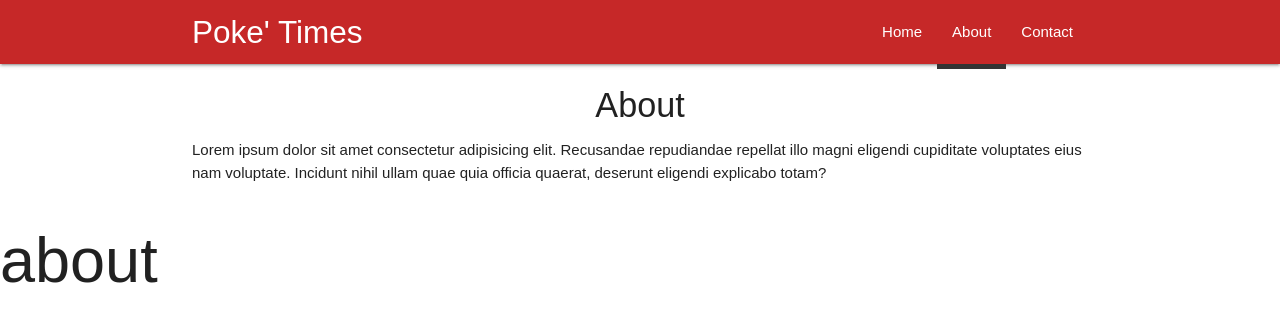
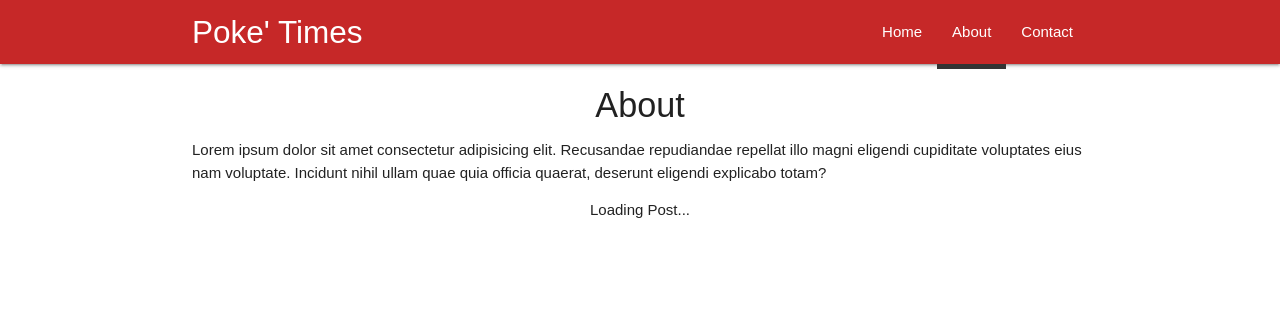
Before and after one commit to nei1d0r/poketimes, a React (Create React App) app: page /about in a window 1280 px wide. Shown: the top 322 px of the page. Built offline with nearby package versions, Linux system fonts and the light colour scheme; no server answers.

Commit message:
individual post page created and hooked up to routes to return individual post

```diff
--- a/src/App.js
+++ b/src/App.js
@@ -14,7 +14,7 @@ class App extends Component {
           <Navbar />
           <Route exact path='/' component={Home}/>
           <Route path='/about' component={About} />
-          <Route path='/contact' component={Contact} />
+          <Route exact path='/contact' component={Contact} />
           <Route path='/:post_id' component={Post} />
         </div>
       </BrowserRouter>
--- a/src/components/Post.js
+++ b/src/components/Post.js
@@ -1,21 +1,34 @@
 import React, {Component} from 'react';
+import axios from 'axios';
 
 class Post extends Component {
     state = {
-        id : null
+        post : null
     }
     componentDidMount(){
         let post_id = this.props.match.params.post_id;
-        console.log(post_id);
-        this.setState({
-            id : post_id
+        axios.get(`https://jsonplaceholder.typicode.com/posts/${post_id}`)
+            .then(res => {
+            this.setState({
+                post : res.data
+            })
         })
     }
 
     render() {
+
+        const post = this.state.post ? (
+            <div className="center">
+                <h4>{this.state.post.title}</h4>
+                <p>{this.state.post.body}</p>
+            </div>
+        ) : (
+            <div className="center">Loading Post...</div>
+        )
+
         return (
-            <div>
-                <h1>{this.state.id}</h1>
+            <div class="container">
+                {post}
             </div>
         )
     }
```
